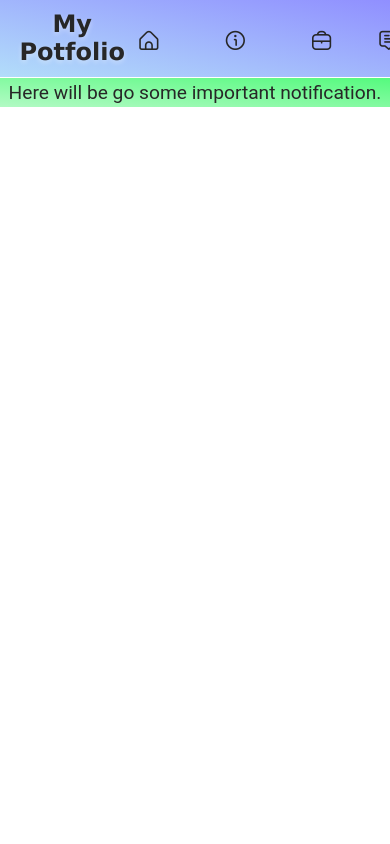
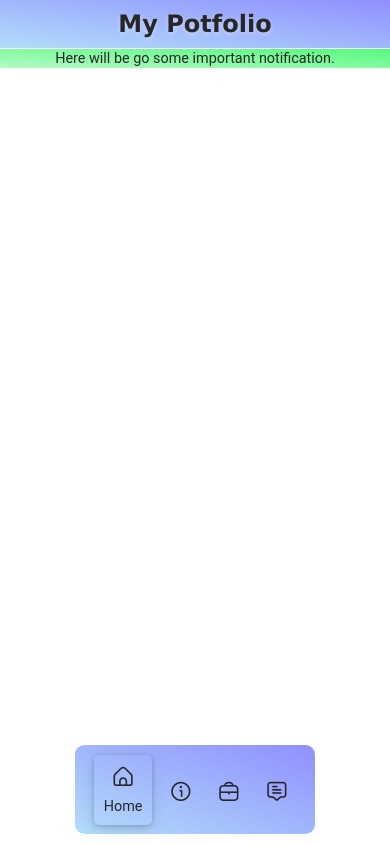
Before and after one commit to Rahulkumar703/My-Portfolio-Website, a React (Create React App) app: page / in a window 390 px wide. Built offline with nearby package versions, Linux system fonts and the light colour scheme.

Commit message:
Compeleted Resopnsive work for Mobile in Navbar

```diff
--- a/src/Components/Header.js
+++ b/src/Components/Header.js
@@ -1,23 +1,28 @@
-import React from 'react'
+import React, { useState } from 'react'
 import './Style/Header.css'
 import './Style/Responsive-Header.css'
 
+
 function Header() {
+  const [activeTab, setActiveTab] = useState("Home");
   return (
     <header>
 
       <nav>
 
         <div className="title">
-          <a href="/" className="title-link">
+          <a href="#" className="title-link">
             <h1>My Potfolio</h1>
           </a>
         </div>
 
         <div className="nav-tabs">
           <ul className="nav-list">
-            <li href="/" className="nav-items">
-              <a href="/" className="nav-links" title="Home">
+            <li className="nav-items">
+              <a href="#"
+                className={`nav-links ${activeTab === "Home" ? "active" : ''}`}
+                title="Home"
+                onClick={() => { setActiveTab("Home") }}>
                 <span className="nav-links-icon">
                   <i className="fi fi-rr-home"></i>
                 </span>
@@ -26,8 +31,11 @@ function Header() {
                 </span>
               </a>
             </li>
-            <li href="/" className="nav-items">
-              <a href="/" className="nav-links" title="About">
+            <li className="nav-items">
+              <a href="#"
+                className={`nav-links ${activeTab === "About" ? "active" : ''}`}
+                title="About"
+                onClick={() => { setActiveTab("About") }}>
                 <span className="nav-links-icon">
                   <i className="fi fi-rr-info"></i>
                 </span>
@@ -36,8 +44,11 @@ function Header() {
                 </span>
               </a>
             </li>
-            <li href="/" className="nav-items">
-              <a href="/" className="nav-links" title="Projects" >
+            <li className="nav-items">
+              <a href="#"
+                className={`nav-links ${activeTab === "Projects" ? "active" : ''}`}
+                title="Projects"
+                onClick={() => { setActiveTab("Projects") }}>
                 <span className="nav-links-icon">
                   <i className="fi fi-rr-briefcase"></i>
                 </span>
@@ -46,8 +57,11 @@ function Header() {
                 </span>
               </a>
             </li>
-            <li href="/" className="nav-items">
-              <a href="/" className="nav-links" title="Contact" >
+            <li className="nav-items">
+              <a href="#"
+                className={`nav-links ${activeTab === "Contact" ? "active" : ''}`}
+                title="Contact"
+                onClick={() => { setActiveTab("Contact") }}>
                 <span className="nav-links-icon">
                   <i className="fi fi-rr-comment-alt"></i>
                 </span>
--- a/src/Components/Style/Header.css
+++ b/src/Components/Style/Header.css
@@ -33,7 +33,7 @@ header nav .title .title-link h1
     transition: .3s;
     text-shadow: 0px 2px 5px rgba(255, 255, 255, 0.4);
 }
-/* Navbar Title */
+/* Navbar Title Hover Effects */
 header nav .title .title-link:hover h1,
 header nav .title .title-link:focus h1
 {
@@ -65,7 +65,7 @@ header nav .nav-tabs .nav-list .nav-items:first-child
 }
 header nav .nav-tabs .nav-list .nav-items:last-child
 {
-    margin-left: 0;
+    margin-right: 0;
 }
 header nav .nav-tabs .nav-list .nav-links
 {
@@ -106,11 +106,12 @@ header nav .nav-tabs .nav-list .nav-links:focus .nav-links-text h5
     color: var(--white);
 }
 header nav .nav-tabs .nav-list .nav-links:hover,
-header nav .nav-tabs .nav-list .nav-links:focus
+header nav .nav-tabs .nav-list .nav-links:focus,
+header nav .nav-tabs .nav-list .nav-links.active
 {
     box-shadow: 0px 1px 5px rgba(0,0,0,0.2),
                 0px 5px 15px rgba(0,0,0,0.1);
-                outline: none;
+    outline: none;
 }
 
 /* Info bar */
--- a/src/Components/Style/Responsive-Header.css
+++ b/src/Components/Style/Responsive-Header.css
@@ -26,12 +26,78 @@
     {
         display: none;
     }
+    header nav .nav-tabs .nav-list .nav-links.active .nav-links-text
+    {
+        display: block;
+    }
+    header nav .nav-tabs .nav-list .nav-links.active .nav-links-icon
+    {
+        display: block;
+        margin-right: .5rem;
+    }
     header nav .nav-tabs .nav-list .nav-links .nav-links-icon
     {
         margin-right: 0;
     }
 }
 /* for-big-desktop-up */
-@media (max-width: 600px) {
+@media (max-width: 600px)
+{
 
+    header nav
+    {
+        height: 5rem;
+        display: flex;
+        align-items: center;
+        justify-content: center;
+        padding: .5rem 5%;
+        background: linear-gradient(to top right, var(--primary-blue), var(--secondary-blue));
+    }
+    header nav .nav-tabs
+    {
+        width: 25rem;
+        position: fixed;
+        bottom: 1rem;
+        left: 50%;
+        transform: translateX(-50%);
+        background: linear-gradient(to top right, var(--primary-blue), var(--secondary-blue));
+        padding: 1rem;
+        border-radius: 1rem;
+        display: flex;
+        align-items: center;
+        justify-content: center;
+    }
+    header nav .nav-tabs .nav-list
+    {
+        justify-content: center;
+    }
+    header nav .nav-tabs .nav-list .nav-items
+    {
+        margin: 0 .5rem!important;
+    }
+    header nav .nav-tabs .nav-list .nav-links
+    {
+        flex-direction: column;
+        align-items: center;
+        justify-content: center;
+        padding: .5rem;
+    }
+    header nav .nav-tabs .nav-list .nav-links.active .nav-links-text
+    {
+        margin-top: .5rem;
+        padding: .5rem;
+        display: block;
+    }
+    header nav .nav-tabs .nav-list .nav-links .nav-links-icon
+    {
+        padding: .5rem;
+        margin-right: 0!important;
+    }
+
+    /* Info bar */
+    header .info-bar
+    {
+        height: 2rem;
+        font-size: 1.5rem;
+    }
 }
```
